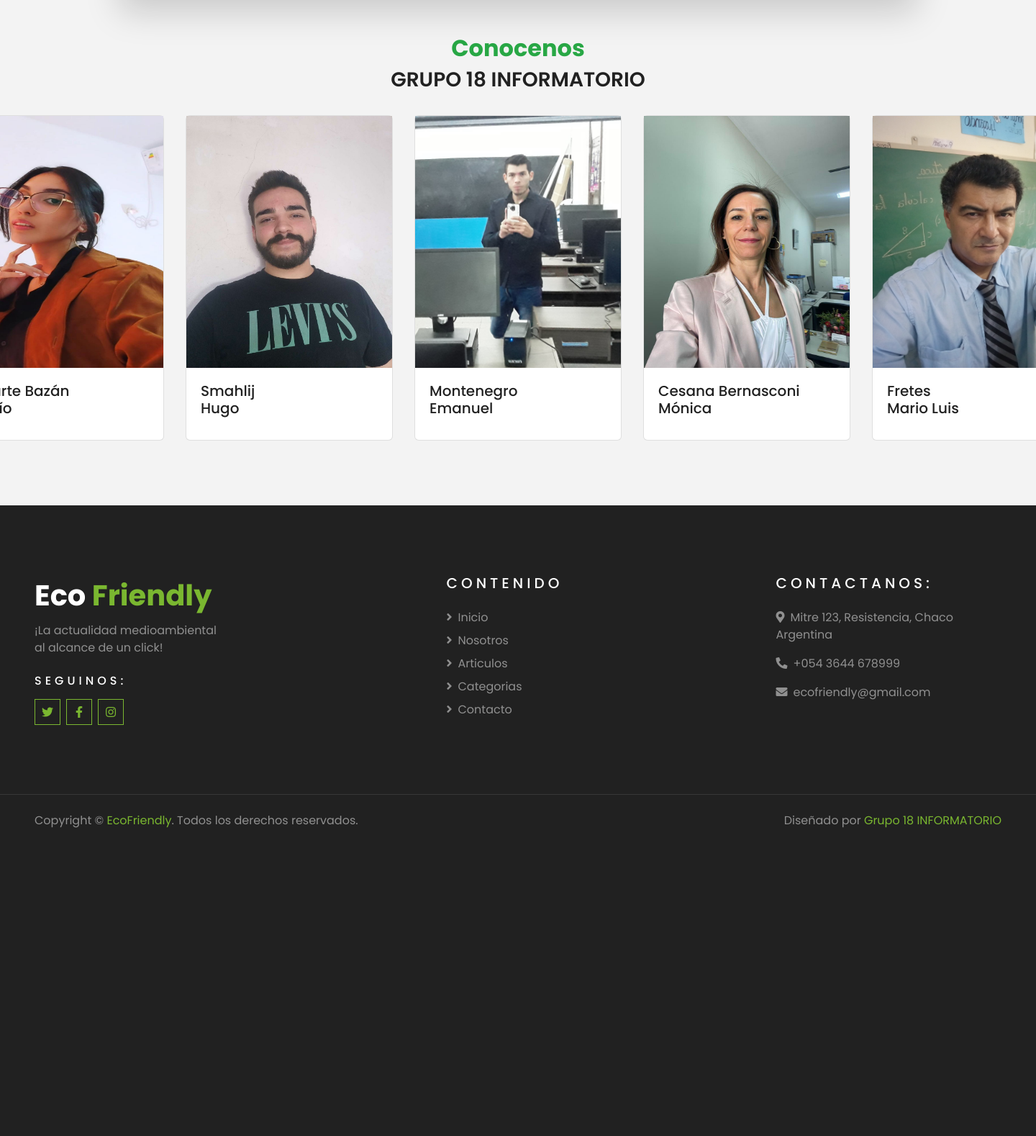
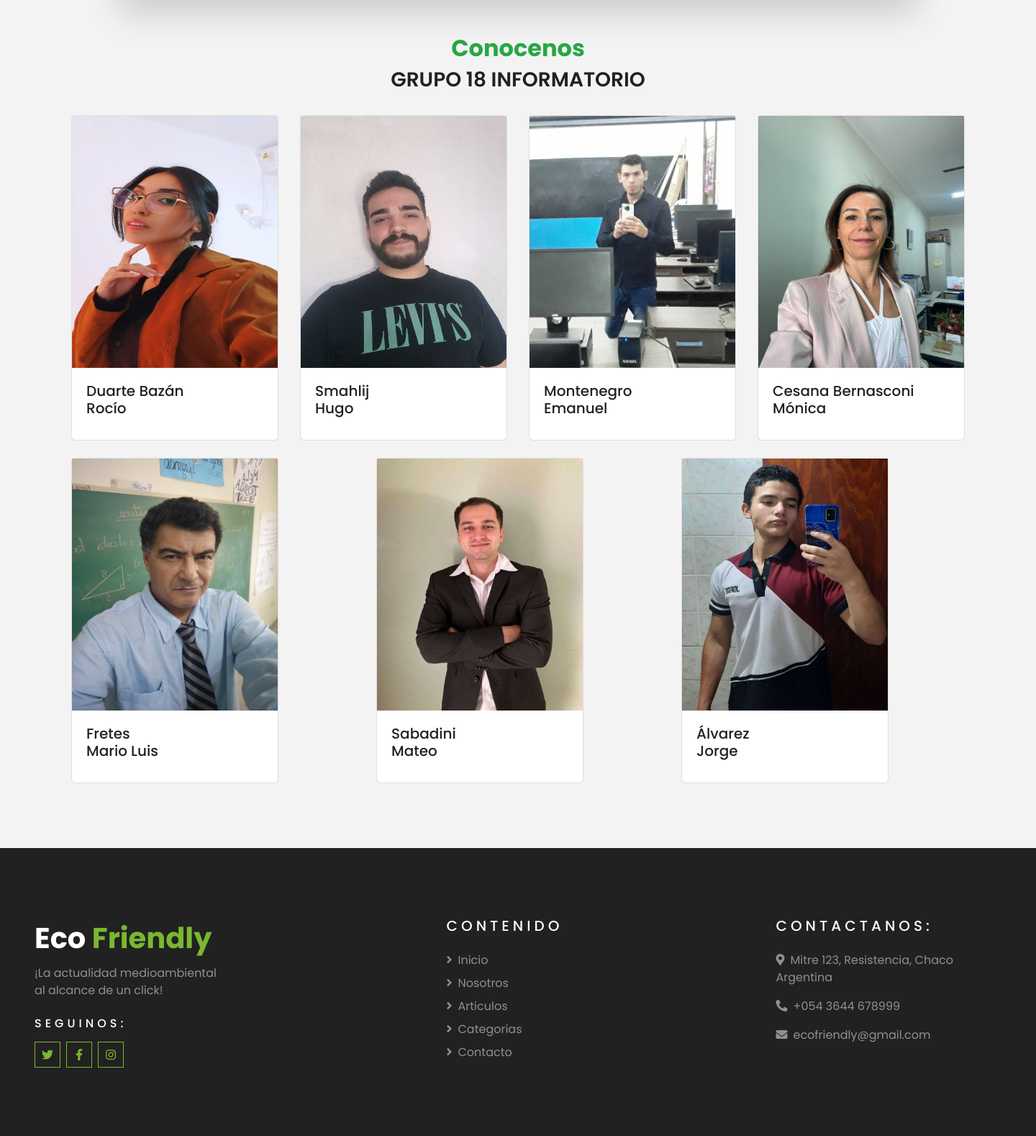
Before and after one commit to RocioDuarteBazan/proyecto_final, a Django app: page /nosotros/ in a window 1440 px wide; the page is wider, and only the part inside the window is pictured. Shown: the part 140-1718 px from the top of that part at 72% size. Before the commit the page ends 1290 px from the top of that part, so only its background shows below. Run offline with Django 4.2, Linux system fonts and the light colour scheme; some libraries are stand-ins or nearby versions.

Commit message:
articulos y nosotros

```diff
--- a/blog/templates/nosotros.html
+++ b/blog/templates/nosotros.html
@@ -7,7 +7,8 @@
             <div class="container d-flex flex-column justify-content: center align-items-center mt-5 ">
                 <h2 class="titulo-grupo">Conocenos</h2>
                 <h3>GRUPO 18 INFORMATORIO</h3>
-                <div class="d-flex justify-content:basline ">
+                <div >
+                    <div class="d-flex justify-content:between">
                         <div class="container mt-4">
                             <div class="card" style="width: 18rem;">
                                 <img src="{% static 'img/rocio.jpg' %}" class="img-integrantes" alt="img-integrante">
@@ -40,6 +41,8 @@
                                 </div>
                             </div>
                         </div>
+                    </div>
+                    <div class="d-flex justify-content:between">
                         <div class="container mt-4">
                             <div class="card" style="width: 18rem;">
                                 <img src="{% static 'img/mario.jpg' %}" class="img-integrantes" alt="img-integrante">
@@ -48,11 +51,27 @@
                                 </div>
                             </div>
                         </div>
-
+                        <div class="container mt-4">
+                            <div class="card" style="width: 18rem;">
+                                <img src="{% static 'img/mateo.jpg' %}" class="img-integrantes" alt="img-integrante">
+                                <div class="card-body">
+                                    <h5 class="card-title">Sabadini <br>Mateo</h5>
+                                </div>
+                            </div>
+                        </div>
+                        <div class="container mt-4">
+                            <div class="card" style="width: 18rem;">
+                                <img src="{% static 'img/jorge.jpg' %}" class="img-integrantes" alt="img-integrante">
+                                <div class="card-body">
+                                    <h5 class="card-title">Álvarez <br>Jorge</h5>
+                                </div>
+                            </div>
                         </div>
                     </div>
 
                 </div>
             </div>
         </div>
+    </div>
+</div>
 {% endblock %}
```
Also changed, not shown: blog/blog/db.sqlite3, blog/media/media/619d31335e499.jpg (added), blog/media/media/CERTIFIED-HUMANE_Post-blog.png (added), blog/media/media/NOTA4-2_niPjlHt.jpeg (added), blog/media/media/aa.jpg (added), blog/media/media/amor-naturaleza-660x396.jpg (added), blog/media/media/images_1.jpeg (added), blog/media/media/maxresdefault.jpg (added), blog/static/img/jorge.jpg (added), blog/static/img/mateo.jpg (added). Lines whose indentation alone changed are shown as unchanged.
